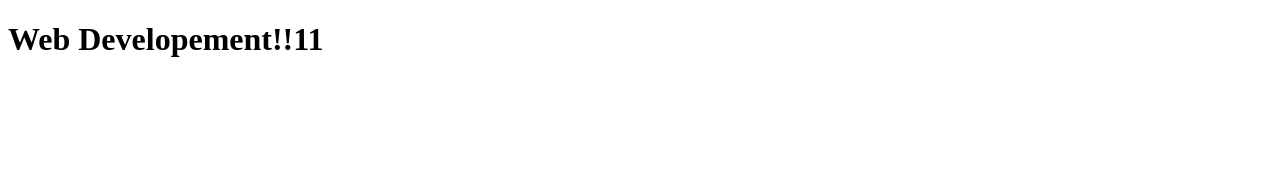
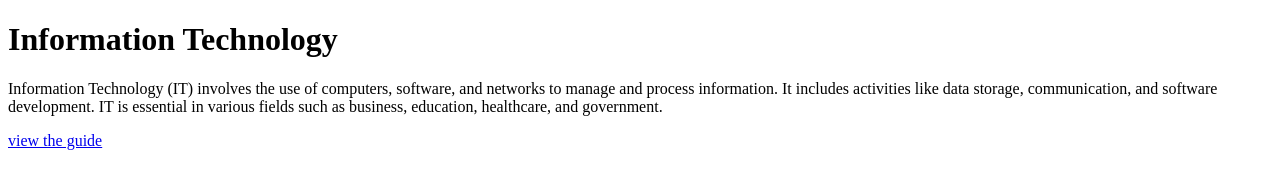
Before and after one commit to MariaAshraf8/webprogramming.html, a plain HTML site: page index.html in a window 1280 px wide. Drawn offline with Linux system fonts and the light colour scheme.

Commit message:
second commit

```diff
--- a/index.html
+++ b/index.html
@@ -1,11 +1,21 @@
 <!DOCTYPE html>
 <html lang="en">
-<head>
-    <meta charset="UTF-8">
-    <meta name="viewport" content="width=device-width, initial-scale=1.0">
-    <title>Document</title>
-</head>
-<body>
-    <h1> Web Developement!!11</h1>
-</body>
+    <head>
+        <Meta charset="UTF-8">
+        <meta name="viewport" content="width=device-width,initial-scale=1">
+        <meta name="description">
+    </head>
+    <title> WebProgramming </title>
+    <link rel="stylesheet" href="style.css">
+    <link rel="icon" href="favicon.icon">
+    <base href="https://www.google.com">
+    <body>
+        <h1>Information Technology</h1>
+        <p>
+Information Technology (IT) involves the use of computers, software, and networks to manage and process information.
+It includes activities like data storage, communication, and software development.
+IT is essential in various fields such as business, education, healthcare, and government.
+</p>
+<a href="guide.html"> view the guide </a>
+    </body>
 </html>
```
